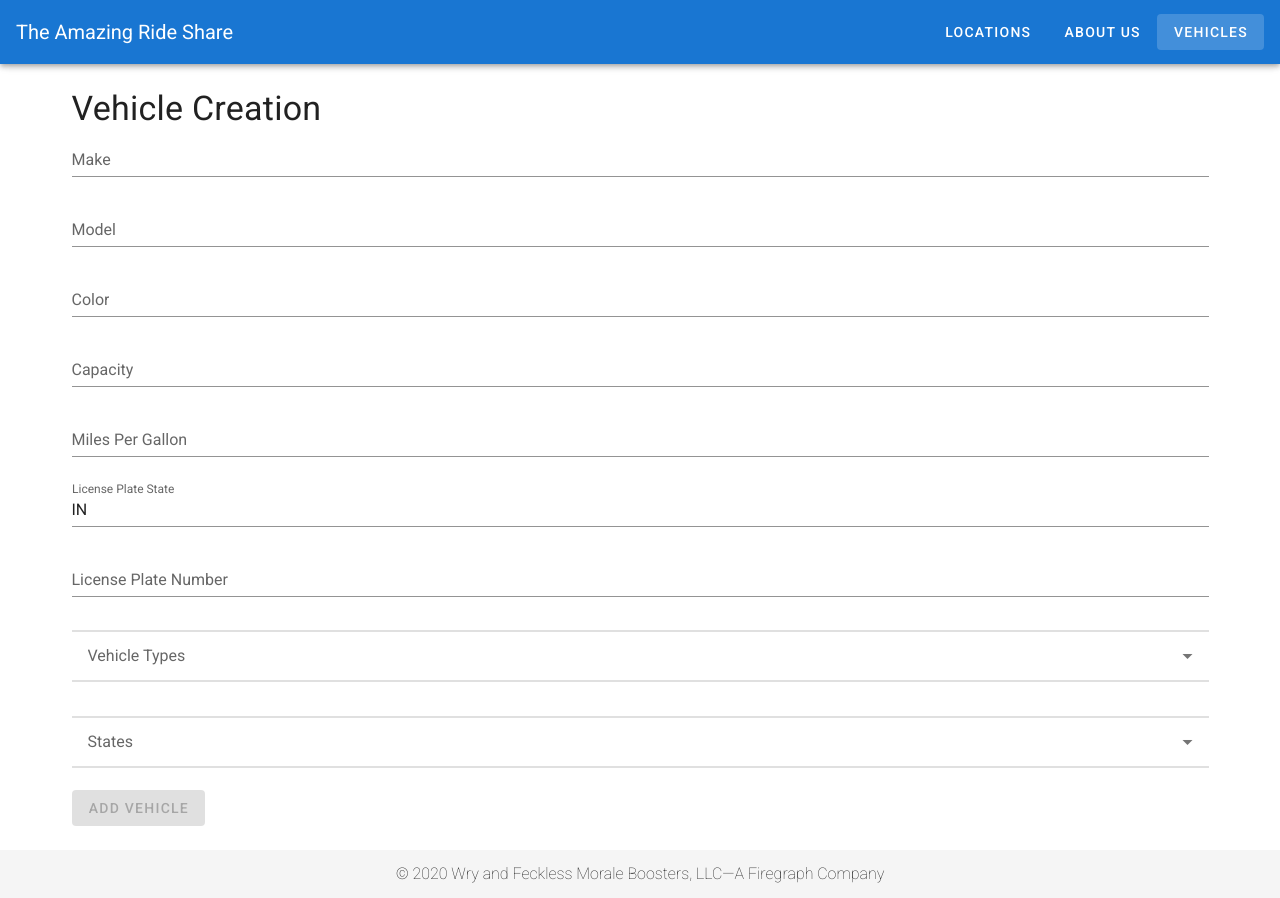
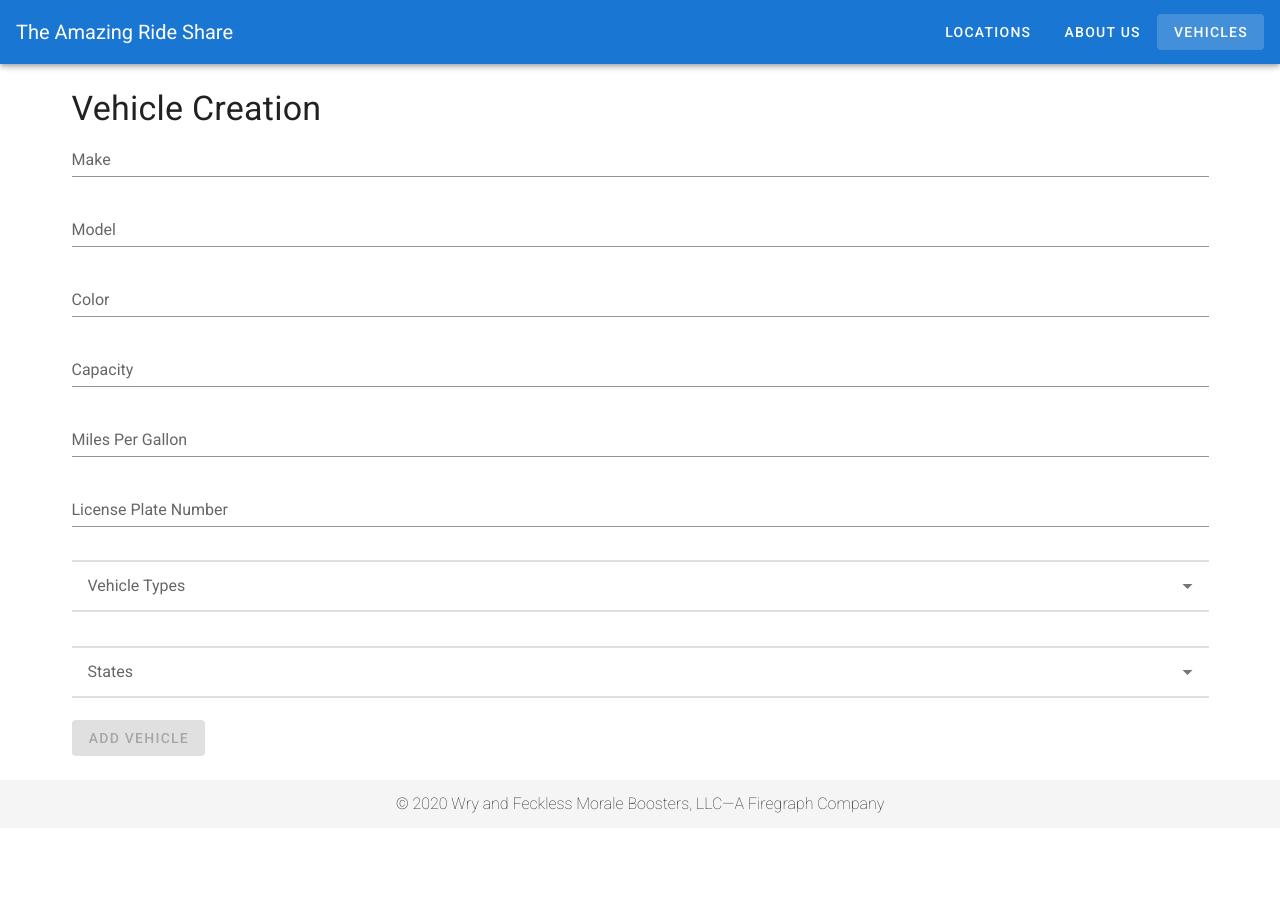
Before and after one commit to lionking2237/Ride-Share, a Vue app: page /vehicles in a window 1280 px wide. After the commit the page ends 828 px from the top, so only its background shows below. Built offline with nearby package versions, Linux system fonts and the light colour scheme; no server answers.

Commit message:
Add files via upload

```diff
--- a/src/pages/Vehicles.vue
+++ b/src/pages/Vehicles.vue
@@ -31,11 +31,6 @@
                     label="Miles Per Gallon">
             </v-text-field>
             <v-text-field
-                    v-model="newVehicle.LicenseState"
-                    v-bind:rules="rules.required"
-                    label="License Plate State">
-            </v-text-field>
-            <v-text-field
                     v-model="newVehicle.LicenseNumber"
                     v-bind:rules="rules.required"
                     label="License Plate Number">
@@ -47,6 +42,7 @@
                     label="Vehicle Types"
             ></v-overflow-btn>
             <v-overflow-btn
+                    v-model="newVehicle.LicenseState"
                     :items="states"
                     label="States"
             ></v-overflow-btn>
@@ -85,35 +81,28 @@
         name: "Vehicles",
         data: function(){
             return{
-
                 rules:{
                     required: [(val) => val.length > 0 || "Required"],
                 },
                 valid: false,
                 vehicleCreated: false,
-
                 newVehicle: {
                     make: "",
                     model: "",
                     color: "",
                     capacity: "",
                     mpg:"",
-                    LicenseState:"IN",
+                    LicenseState:"",
                     LicenseNumber:"",
                     VehicleType:"",
-
                 },
-
                 dialogHeader: "<no dialogHeader>",
                 dialogText: "<no dialogText>",
                 dialogVisible: false,
-
                 vehicleTypes: [],
                 typeNames: {value:'type'},
                 states: [],
                 headers:[{text:"Type",value:"type"}],
-
-
             }
         },
         methods:{
@@ -158,7 +147,6 @@
         mounted: function () {
             this.$axios.get("/vehicle-types").then(response => {
                 console.log("RESPONSE", response);
-
                 this.vehicleTypes = response.data.map(entry => {
                     return {
                         text: entry.type,
@@ -168,13 +156,16 @@
             });
             this.$axios.get("/states").then(response => {
                 console.log("RESPONSE", response);
-                this.states = response.data;
-            })
-
+                this.states = response.data.map(entry => {
+                    return {
+                        text: entry.abbreviation,
+                        value: entry.abbreviation
+                    }
+                })
+            });
         }
     }
 </script>
 
 <style scoped>
-
 </style>
```
